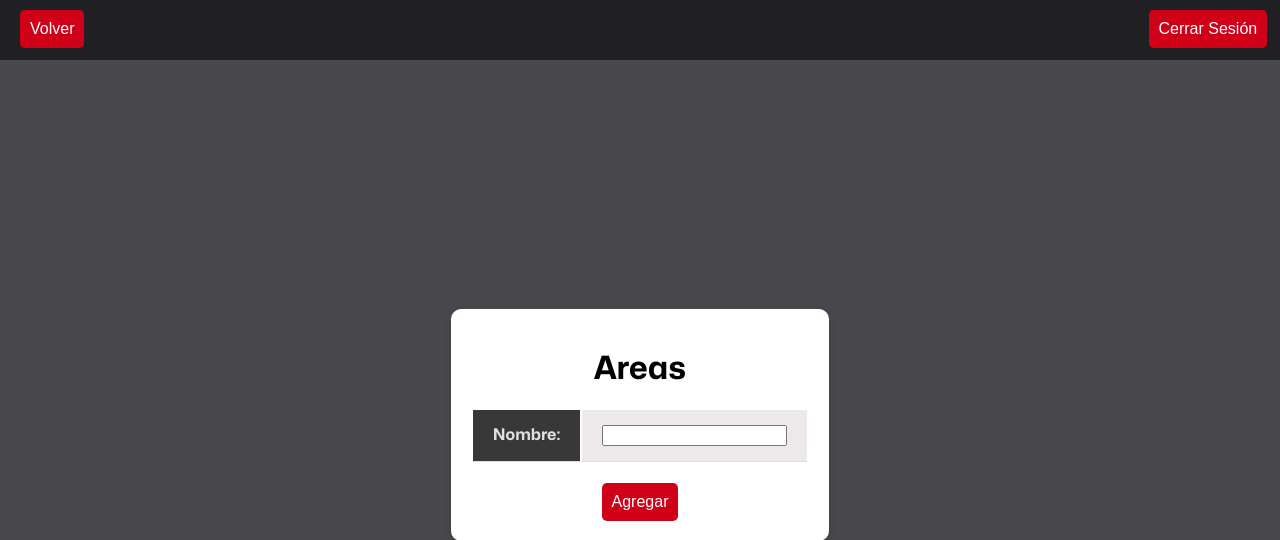
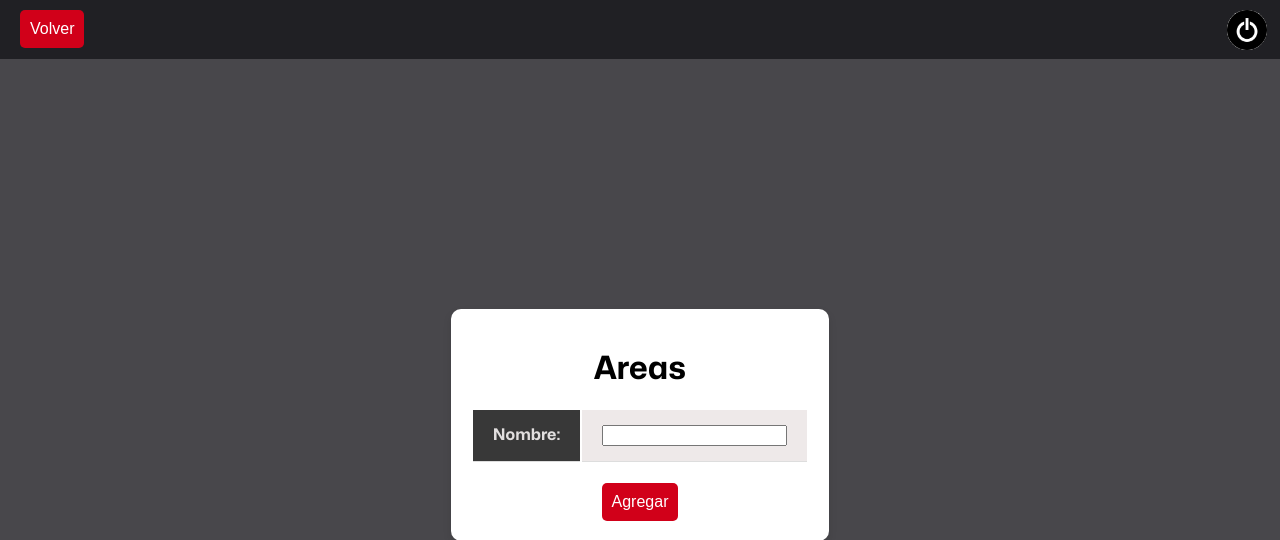
Before and after one commit to Tomi28491/ProyectoG, a Django app: page /AppSpec/areas_create/ in a window 1280 px wide. Shown: the top 540 px of the page. Run offline with Django 5.2, Linux system fonts and the light colour scheme; a user stored in the database is signed in; some libraries are stand-ins or nearby versions; some web fonts are replaced.

Commit message:
Tomex rrhh v2

```diff
--- a/AppSpec/templates/AppSpec/area_form.html
+++ b/AppSpec/templates/AppSpec/area_form.html
@@ -1,17 +1,5 @@
 {% extends 'AppSpec/home.html' %}
-{% block encabezado %}
-<nav>
-    <form action="{% url 'logout' %}" method="post" class="d-flex">
-        {% csrf_token %}
-        <button type="submit" class="btn btn-outline-danger btnCS">Cerrar Sesión</button>
-    </form>
 
-    <form action="{% url 'areas' %}" method="GET" class="d-flex">
-        {% csrf_token %}
-        <button type="submit" class="btn btn-outline-danger btnV">Volver</button>
-    </form>
-</nav>
-{% endblock encabezado %}
 {% block Menu %}
 {% endblock Menu %}
 
--- a/AppSpec/templates/AppSpec/home.html
+++ b/AppSpec/templates/AppSpec/home.html
@@ -1,6 +1,6 @@
 <!DOCTYPE html>
 <html lang="es">
-
+    <link rel="stylesheet" href="https://use.fontawesome.com/releases/v5.12.1/css/all.css" crossorigin="anonymous">
 <head>
     {% load static %}
     <meta charset="UTF-8">
@@ -11,6 +11,7 @@
     <link rel="preconnect" href="https://fonts.googleapis.com">
     <link rel="preconnect" href="https://fonts.gstatic.com" crossorigin>
     <link href="https://fonts.googleapis.com/css2?family=Anta&display=swap" rel="stylesheet">
+
 </head>
 
     {% block encabezado %}
@@ -18,18 +19,18 @@
         {% if user.is_authenticated %}
         <form action="{% url 'logout' %}" method="post" class="d-flex">
             {% csrf_token %}
-            <button type="submit" class="btn btn-outline-danger btnCS">Cerrar Sesión</button>
+            <button type="submit" class="btnCS"><img src="/static/css/img/fuerza.png" alt=""></button>
         </form>
         {% endif %}
         {% if request.resolver_match.view_name != 'home' and request.resolver_match.view_name != 'login' and request.resolver_match.view_name != 'logout' %}
         <form action="{% url 'logout' %}" method="post" class="d-flex">
             {% csrf_token %}
-            <button type="submit" class="btn btn-outline-danger btnCS">Cerrar Sesión</button>
+            <button type="submit" class="btnCS"><img src="/static/css/img/fuerza.png" alt=""></button>
         </form>
 
         <form action="{% url 'home' %}" method="post" class="d-flex">
             {% csrf_token %}
-            <button type="submit" class="btn btn-outline-danger btnV">Volver</button>
+            <button type="submit" class="btnV">Volver</button>
         </form>
         {% endif %}
 
@@ -58,11 +59,13 @@
             <button type="submit" class="btn btn-outline-danger">Gestionar Personas</button>
         </form>
         {% else %}
+        {% block inicioHome %}
         <form class="d-flex">
             <a href="{% url 'login' %}" class="btn btn-outline-info">
                 Iniciar Sesion
             </a>
         </form>
+        {% endblock inicioHome %}
     </div>
 
     {% endif %}
--- a/ProyectoSpec/settings.py
+++ b/ProyectoSpec/settings.py
@@ -26,7 +26,7 @@ SECRET_KEY = 'django-insecure-==x8=_-rnul@%24(@81j1kh*5bk4gun95&5ze#ln&x%icyaep$
 # SECURITY WARNING: don't run with debug turned on in production!
 DEBUG = True
 
-ALLOWED_HOSTS = []
+ALLOWED_HOSTS = ["10.55.6.42"]
 
 
 # Application definition
--- a/static/css/styles.css
+++ b/static/css/styles.css
@@ -22,10 +22,10 @@ body {
 }
 
 nav {
+  min-height: 58.91px;
   position: fixed;
   top: 0;
   width: 100%;
-  height: 60px;
   background-color: #202024;
   padding: 10px 20px;
   box-sizing: border-box;
@@ -33,15 +33,18 @@ nav {
 }
 
 .btnCS{
+  border: 0;
+  padding: 0;
+  height: 40px;
+  border-radius: 50%;
   position: fixed;
   right: 1%;
-  padding: 10px;
-  border: none;
-  border-radius: 5px;
-  font-size: 16px;
-  background-color: #D10019;
-  color: white;
+  background-color: white;
   cursor: pointer;
+}
+
+button img{
+  height: 40px;
 }
 
 .btnV{
```
Also changed, not shown: AppSpec/templates/AppSpec/login.html (+6 -4 lines), db.sqlite3, static/css/img/fuerza.png (added).
